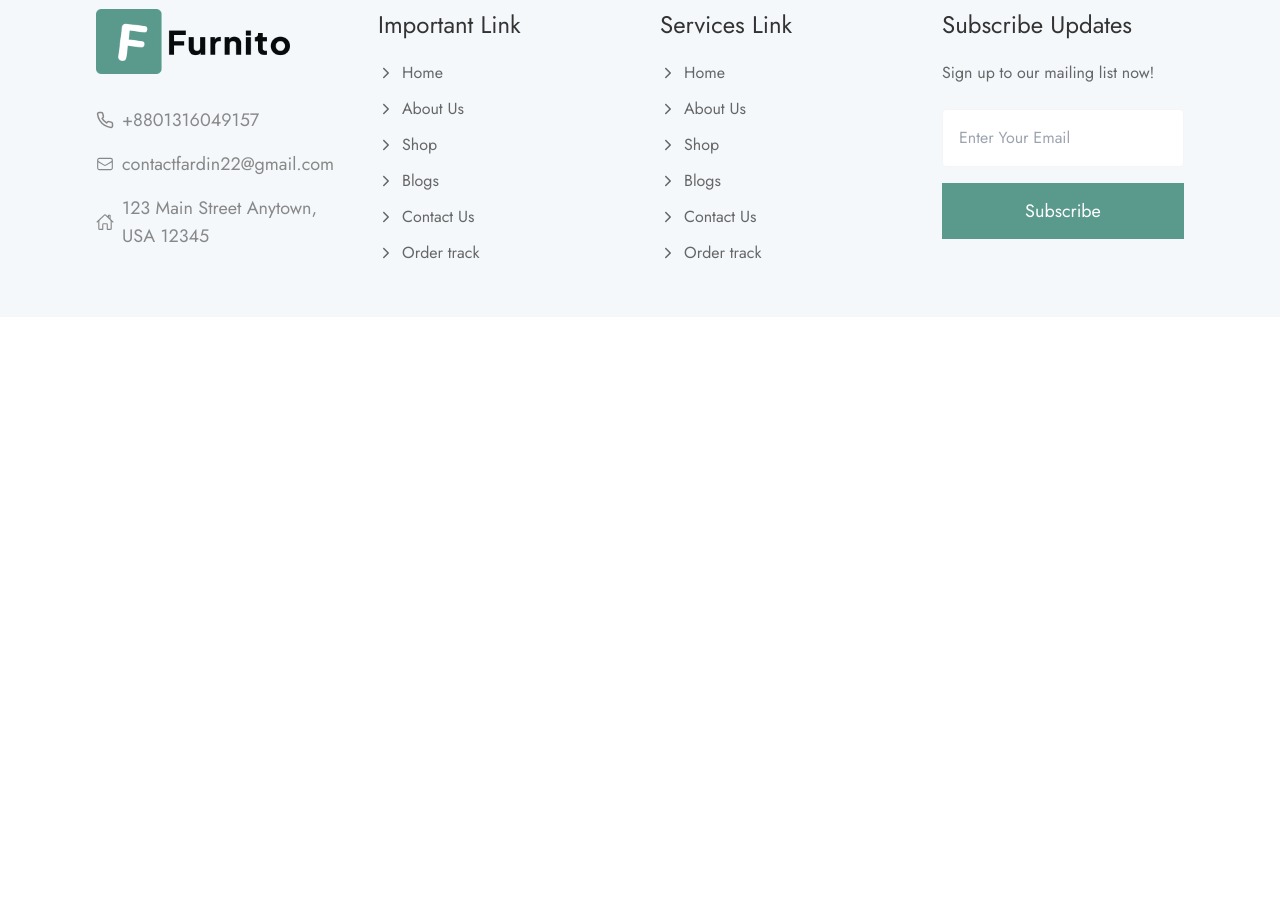
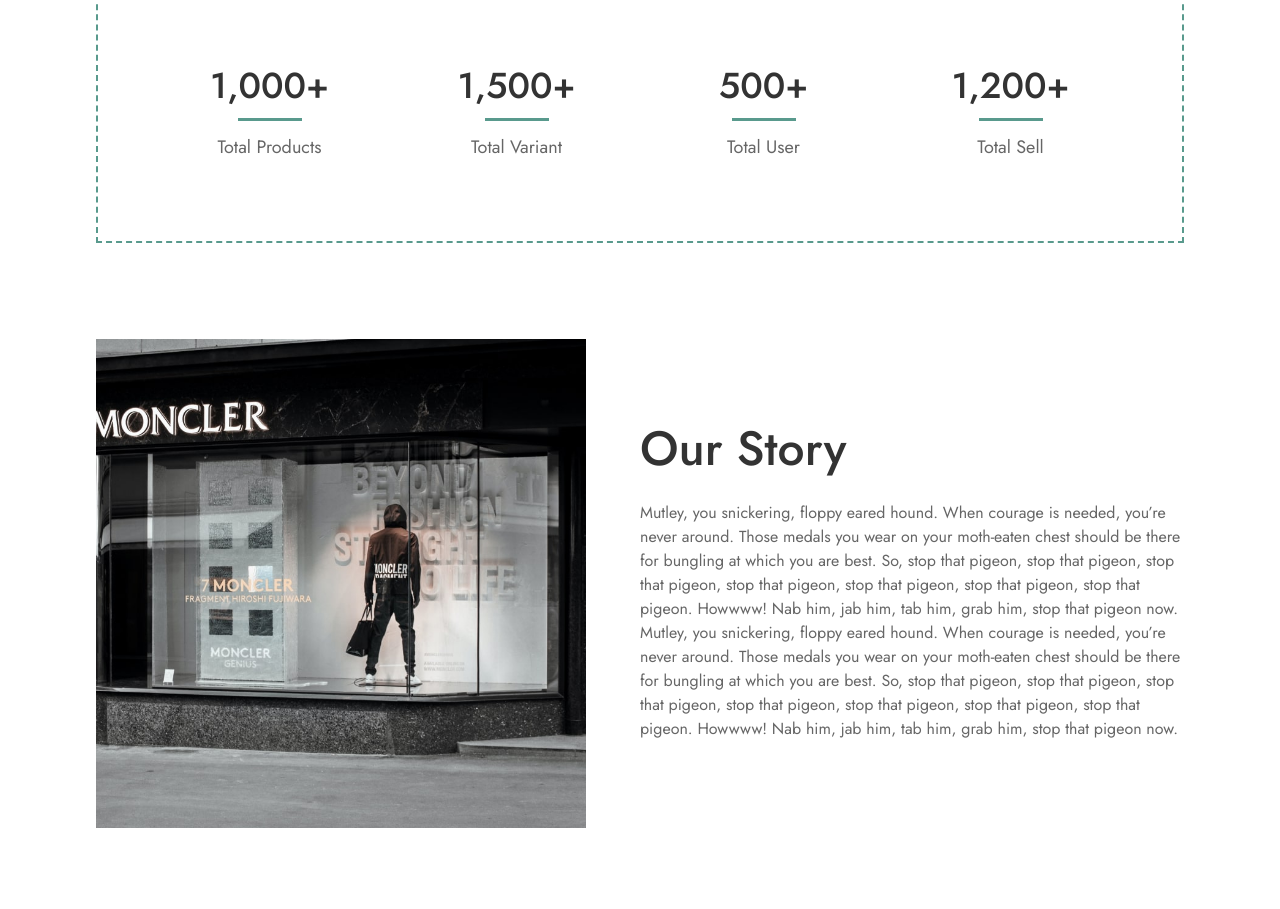
Before and after one commit to devfardin/furniture-Ecommerce-website, a React (Vite) app: page /about-us in a window 1280 px wide. Shown: the part 440-1349 px from the top of the page. Before the commit the page ends 800 px from the top, so only its background shows below. Built offline with nearby package versions, Linux system fonts and the light colour scheme.

Commit message:
create about us page

```diff
--- /dev/null
+++ b/src/components/shared/Countup.jsx
@@ -0,0 +1,20 @@
+import React from 'react'
+import CountUp from 'react-countup';
+
+const Countup = ({endNumber, separator, suffix, text}) => {
+  return (
+    <div className='flex justify-center flex-col items-center'>
+    <CountUp
+      className='text-4xl font-medium text-heading text-center'
+      end={endNumber}
+      duration={2.75}
+      separator={separator}
+      suffix={suffix}
+    />
+    <h2 className='h-[3px] text-center my-3 flex justify-center bg-primary w-16 border-primary'> </h2>
+    <h5 className='text-lg font-normal text-pera'>{text}</h5>
+  </div>
+  )
+}
+
+export default Countup
--- a/src/pages/about/About.jsx
+++ b/src/pages/about/About.jsx
@@ -1,10 +1,15 @@
 import React from 'react'
 import PageHeader from '../../components/shared/PageHeader'
-
+import OurInfo from './OurInfo'
+import OurStory from './OurStory'
+import OurTeam from './OurTeam'
 const About = () => {
   return (
     <div>
-      <PageHeader page='About Us'/>
+      <PageHeader page='About Us' />
+      <OurInfo/>
+      <OurStory/>
+     <OurTeam/>
     </div>
   )
 }
--- /dev/null
+++ b/src/pages/about/OurInfo.jsx
@@ -0,0 +1,38 @@
+import React from 'react'
+import Container from '../../components/shared/Container'
+import Countup from '../../components/shared/Countup'
+
+const OurInfo = () => {
+  return (
+    <Container>
+    <div className='border-2 border-primary border-dashed px-8 py-10 lg:px-14 lg:py-20 mt-14 md:mt-20 grid grid-cols-2 lg:grid-cols-4 gap-4'>
+      <Countup
+        endNumber='1000'
+        separator=','
+        suffix='+'
+        text='Total Products'
+      />
+      <Countup
+        endNumber='1500'
+        separator=','
+        suffix='+'
+        text='Total Variant'
+      />
+      <Countup
+        endNumber='500'
+        separator=','
+        suffix='+'
+        text='Total User'
+      />
+      <Countup
+        endNumber='1200'
+        separator=','
+        suffix='+'
+        text='Total Sell'
+      />
+    </div>
+  </Container>
+  )
+}
+
+export default OurInfo
--- /dev/null
+++ b/src/pages/about/OurStory.jsx
@@ -0,0 +1,25 @@
+import React from 'react'
+import storyBanner from '../../assets/images/about-01-theme-min1668533426.jpg'
+import Container from '../../components/shared/Container'
+const OurStory = () => {
+  return (
+<div className='mt-14 md:mt-24'>
+<Container>
+        <div className='flex flex-col md:flex-row gap-0 items-center justify-between'>
+            <div className='flex-1'>
+                <img className='w-full mb-10 md:mb-0 lg:w-[90%]' src={storyBanner} alt="" />
+            </div>
+            <div className='flex-1'>
+                <h1 className='text-5xl font-medium text-heading mb-7'>Our Story</h1>
+                <p className='text-base font-normal text-pera'>
+                Mutley, you snickering, floppy eared hound. When courage is needed, you’re never around. Those medals you wear on your moth-eaten chest should be there for bungling at which you are best. So, stop that pigeon, stop that pigeon, stop that pigeon, stop that pigeon, stop that pigeon, stop that pigeon, stop that pigeon. Howwww! Nab him, jab him, tab him, grab him, stop that pigeon now. Mutley, you snickering, floppy eared hound. When courage is needed, you’re never around. Those medals you wear on your moth-eaten chest should be there for bungling at which you are best. So, stop that pigeon, stop that pigeon, stop that pigeon, stop that pigeon, stop that pigeon, stop that pigeon, stop that pigeon. Howwww! Nab him, jab him, tab him, grab him, stop that pigeon now.
+                </p>
+            </div>
+
+        </div>
+    </Container>
+</div>
+  )
+}
+
+export default OurStory
--- /dev/null
+++ b/src/pages/about/OurTeam.jsx
@@ -0,0 +1,27 @@
+import React from 'react'
+import Container from '../../components/shared/Container'
+import TeamProfile from '../../assets/images/team11668539086.jpg'
+import { SlArrowLeft, SlArrowRight } from "react-icons/sl";
+const OurTeam = () => {
+    return (
+        <div className='mt-14 md:mt-20'>
+            <Container>
+                <div className='flex justify-between items-center gap-10'>
+                    <div>
+                        <h1 className='text-[32px] text-heading font-medium'>Out Team</h1>
+                    </div>
+                    <div className='flex items-center justify-between gap-3'>
+                        <span className='border group border-[#dddddd] hover:border-primary  duration-300 transition-all p-3 cursor-pointer'>
+                            <SlArrowLeft className='text-lg text-neutral-500 duration-300 transition-all group-hover:text-primary' />
+                        </span>
+                        <span className='border group border-[#dddddd] hover:border-primary  duration-300 transition-all p-3 cursor-pointer'>
+                            <SlArrowRight className='text-lg text-neutral-500 duration-300 transition-all group-hover:text-primary' />
+                        </span>
+                    </div>
+                </div>
+            </Container>
+        </div>
+    )
+}
+
+export default OurTeam
```
Also changed, not shown: src/assets/images/about-01-theme-min1668533426.jpg (added), src/assets/images/team11668539086.jpg (added).
